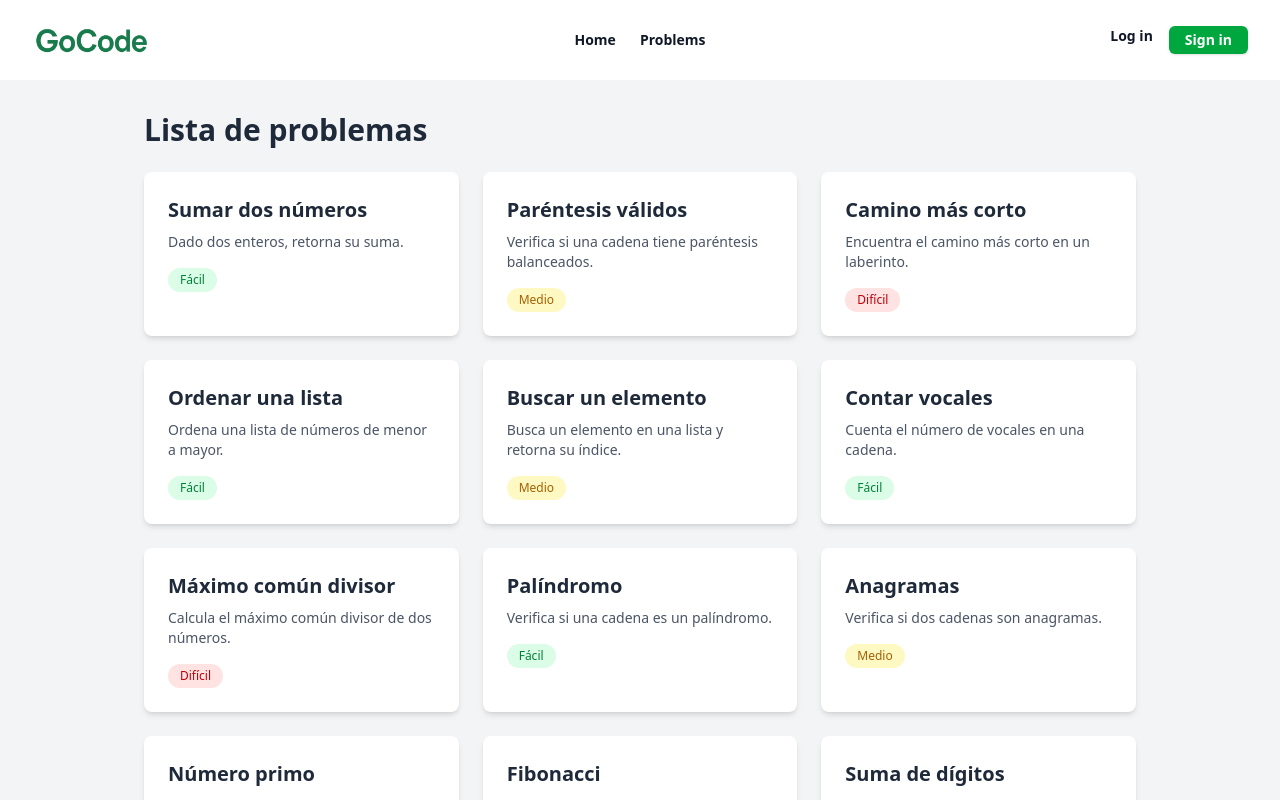
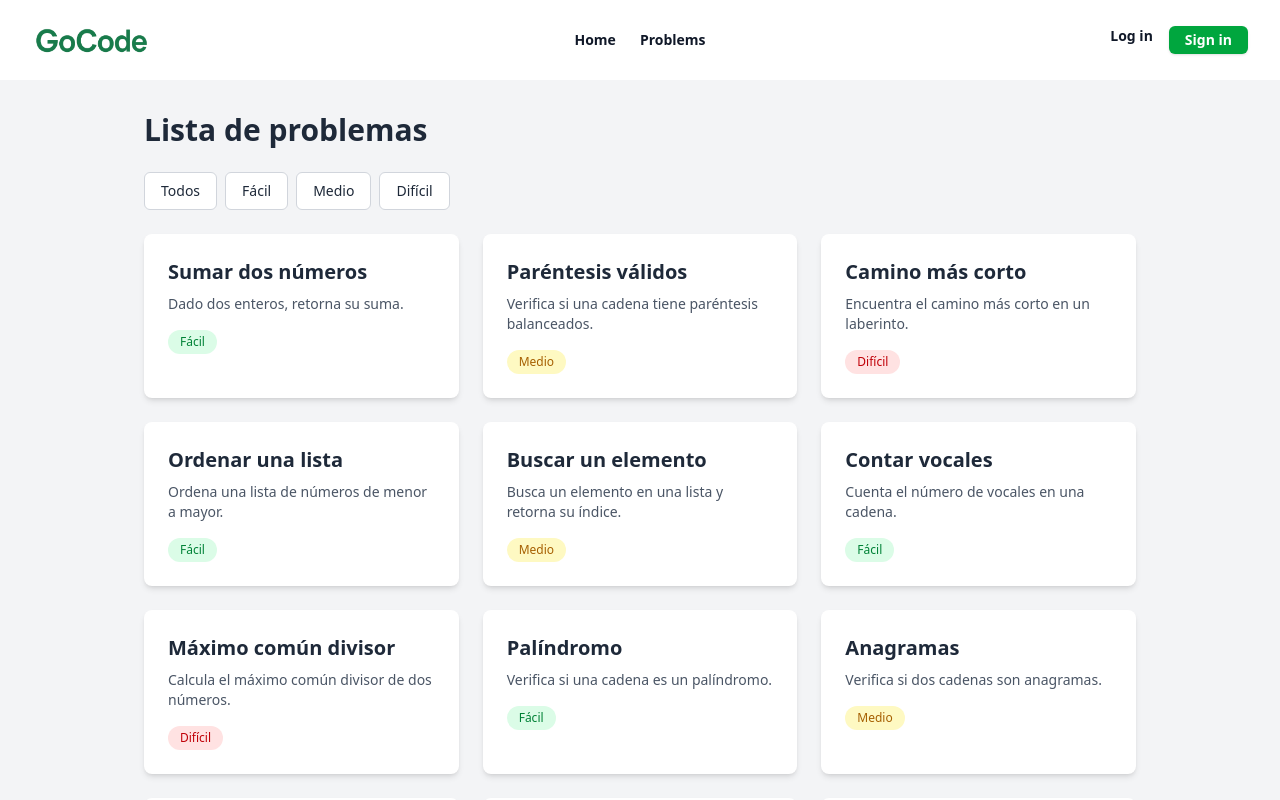
Before and after one commit to EdwardCCB/Proyecto-Informatico-Plataforma-LeetCode, a Vue app in the folder Frontend/: page /Problems in a window 1280 px wide. Shown: the top 800 px of the page. Built offline with nearby package versions, Linux system fonts and the light colour scheme; no server answers.

Commit message:
Refactor Problems.vue to implement difficulty filtering and improve problem display logic

```diff
--- a/Frontend/src/pages/Problems.vue
+++ b/Frontend/src/pages/Problems.vue
@@ -1,23 +1,46 @@
 <script setup>
-import { ref, onMounted } from 'vue'
+import { ref, onMounted, computed } from 'vue'
 import Navbar from '../components/Navbar.vue'
 import Footer from '../components/Footer.vue'
 import ProblemCard from '../components/ProblemsCard.vue'
 
+// Datos reactivos
 const problems = ref([])
-const visibleProblems = ref([])
+const selectedDifficulty = ref('Todos')
 const showAll = ref(false)
 
+// Lista de filtros disponibles
+const filters = [
+  { label: 'Todos', value: 'Todos' },
+  { label: 'Fácil', value: 'Fácil' },
+  { label: 'Medio', value: 'Medio' },
+  { label: 'Difícil', value: 'Difícil' }
+]
+
+// Cargar datos
 onMounted(async () => {
-  const response = await fetch('/src/data/problems.json')
-  const data = await response.json()
-  problems.value = data
-  visibleProblems.value = data.slice(0, 12)
+  const res = await fetch('/src/data/problems.json')
+  problems.value = await res.json()
 })
 
+// Computed para aplicar filtro y límite
+const filteredProblems = computed(() => {
+  const filtered = selectedDifficulty.value === 'Todos'
+    ? problems.value
+    : problems.value.filter(p => p.difficulty === selectedDifficulty.value)
+
+  return showAll.value ? filtered : filtered.slice(0, 12)
+})
+
+// Función para cambiar la dificultad
+function changeDifficulty(value) {
+  selectedDifficulty.value = value;
+  showAll.value = false;
+}
+
+// Ver más
 function handleShowAll() {
-  visibleProblems.value = problems.value
-  showAll.value = true
+  showAll.value = true;
 }
 </script>
 
@@ -28,9 +51,27 @@ function handleShowAll() {
     <main class="flex-grow max-w-5xl mx-auto px-4 py-8">
       <h1 class="text-3xl font-bold text-gray-800 mb-6">Lista de problemas</h1>
 
+      <!-- Filtro de dificultad -->
+      <div class="mb-6 flex flex-wrap gap-2">
+        <button
+          v-for="filter in filters"
+          :key="filter.value"
+          @click="changeDifficulty(filter.value)"
+          :class="[
+            'px-4 py-2 rounded-md border text-sm font-medium transition',
+            selectedDifficulty.value === filter.value
+              ? 'bg-indigo-600 text-white border-indigo-600'
+              : 'bg-white text-gray-800 border-gray-300 hover:bg-gray-100'
+          ]"
+        >
+          {{ filter.label }}
+        </button>
+      </div>
+
+      <!-- Lista de problemas -->
       <div class="grid gap-6 md:grid-cols-2 lg:grid-cols-3">
         <ProblemCard
-          v-for="problem in visibleProblems"
+          v-for="problem in filteredProblems"
           :key="problem.id"
           :id="problem.id"
           :title="problem.title"
@@ -40,7 +81,7 @@ function handleShowAll() {
       </div>
 
       <!-- Botón "Ver más" -->
-      <div v-if="!showAll && problems.length > 12" class="mt-8 text-center">
+      <div v-if="!showAll && filteredProblems.length >= 12" class="mt-8 text-center">
         <button
           @click="handleShowAll"
           class="px-6 py-2 bg-green-600 text-white rounded-md hover:bg-green-500 transition"
```
